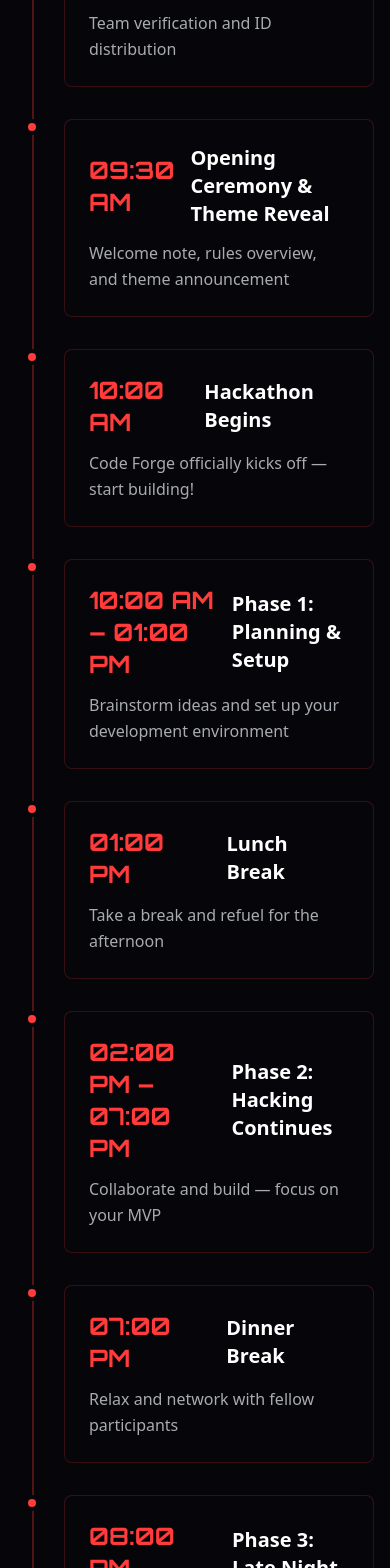
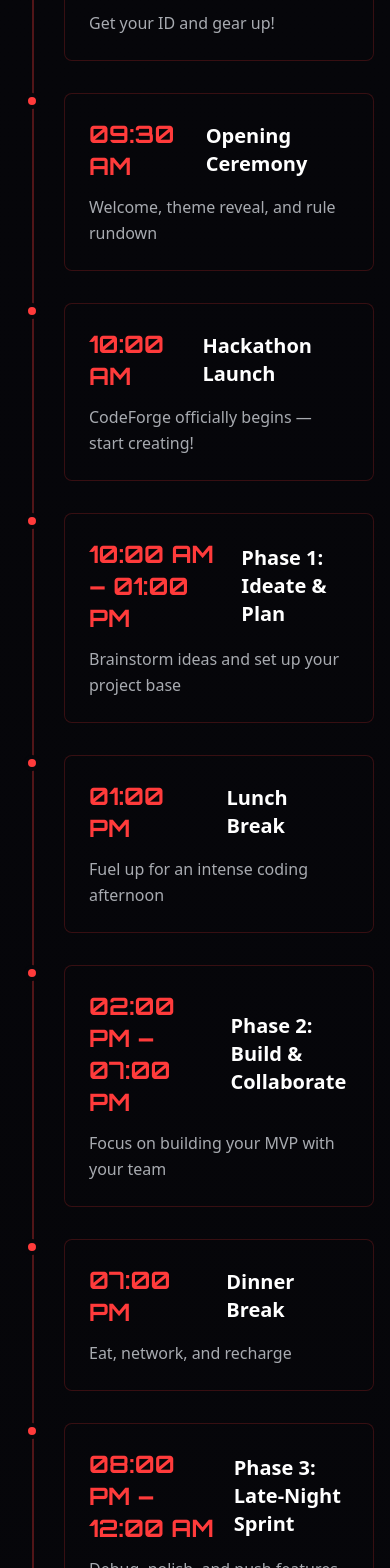
Before and after one commit to RoomSick-x00/CodeForge, a Next.js app: page / in a window 390 px wide. Shown: the part 2560-4128 px from the top of the page. Built offline with nearby package versions, Linux system fonts and the light colour scheme; no server answers.

Commit message:
Reg->PreReg

```diff
--- a/src/components/Hero.tsx
+++ b/src/components/Hero.tsx
@@ -82,7 +82,7 @@ export default function Hero() {
       </div>
 
       {/* Scroll Indicator */}
-      <div className="absolute bottom-10 left-1/2 -translate-x-1/2 transform z-30 animate-bounce">
+      <div className="absolute bottom-20 left-1/2 -translate-x-1/2 transform z-30 animate-bounce">
         <div className="w-6 h-10 border-2 border-cyber-red/50 rounded-full flex justify-center">
           <div className="w-1 h-3 bg-cyber-red/50 rounded-full mt-2 animate-pulse"></div>
         </div>
--- a/src/components/Navbar.tsx
+++ b/src/components/Navbar.tsx
@@ -23,6 +23,14 @@ export default function Navbar() {
     setIsMobileMenuOpen(false);
   };
 
+  const menuItems = [
+    { name: 'About', id: 'about' },
+    { name: 'Schedule', id: 'schedule' },
+    { name: 'Prizes', id: 'prizes' },
+    { name: 'Rules', id: 'rules' },
+    { name: 'Pre-Register', id: 'preregister' }, // updated
+  ];
+
   return (
     <nav
       className={`fixed top-0 left-0 right-0 z-50 transition-all duration-300 ${
@@ -44,15 +52,9 @@ export default function Navbar() {
           </div>
 
           {/* Desktop Navigation */}
-          <div className="hidden md:block">
+          <div className="hidden md:flex">
             <div className="ml-10 flex items-baseline space-x-8">
-              {[
-                { name: 'About', id: 'about' },
-                { name: 'Schedule', id: 'schedule' },
-                { name: 'Prizes', id: 'prizes' },
-                { name: 'Rules', id: 'rules' },
-                { name: 'Register', id: 'register' },
-              ].map((item) => (
+              {menuItems.map((item) => (
                 <button
                   key={item.name}
                   onClick={() => scrollToSection(item.id)}
@@ -99,19 +101,13 @@ export default function Navbar() {
 
       {/* Mobile Navigation */}
       {isMobileMenuOpen && (
-        <div className="md:hidden">
-          <div className="px-2 pt-2 pb-3 space-y-1 sm:px-3 bg-cyber-dark/95 backdrop-blur-md border-t border-cyber-red/20">
-            {[
-              { name: 'About', id: 'about' },
-              { name: 'Schedule', id: 'schedule' },
-              { name: 'Prizes', id: 'prizes' },
-              { name: 'Rules', id: 'rules' },
-              { name: 'Register', id: 'register' },
-            ].map((item) => (
+        <div className="md:hidden bg-cyber-dark/95 backdrop-blur-md border-t border-cyber-red/20">
+          <div className="px-4 pt-2 pb-4 flex flex-col space-y-2">
+            {menuItems.map((item) => (
               <button
                 key={item.name}
                 onClick={() => scrollToSection(item.id)}
-                className="text-cyber-gray hover:text-cyber-red block px-3 py-2 text-base font-medium w-full text-left transition-colors duration-200"
+                className="text-cyber-gray hover:text-cyber-red text-left px-3 py-2 text-sm font-medium transition-colors duration-200"
               >
                 {item.name}
               </button>
--- a/src/components/Prizes.tsx
+++ b/src/components/Prizes.tsx
@@ -27,45 +27,52 @@ export default function Prizes() {
   const prizes = [
     {
       position: '1st Place',
-      amount: '₹10,000',
+      amount: '₹20,000',
       icon: '🥇',
       description: 'Grand Prize Winner',
       perks: ['Cash Prize', 'Medal', 'Certificates', 'Mentorship Opportunity']
     },
     {
       position: '2nd Place',
-      amount: '₹5,000',
+      amount: '₹10,000',
       icon: '🥈',
       description: 'Runner-up',
       perks: ['Cash Prize', 'Medal', 'Certificates']
     },
     {
       position: '3rd Place',
-      amount: '₹2,500',
+      amount: '₹5,000',
       icon: '🥉',
       description: 'Second Runner-up',
       perks: ['Cash Prize', 'Medal', 'Certificates']
     },
     {
       position: 'Best Innovation',
-      amount: '₹500',
+      amount: '₹1000',
       icon: '💡',
       description: 'Most Creative Solution',
       perks: ['Cash Prize', 'Special Recognition', 'Certificates']
     },
     {
       position: 'Best Design',
-      amount: '₹500',
+      amount: '₹1000',
       icon: '🎨',
       description: 'Outstanding UI/UX',
       perks: ['Cash Prize', 'Certificates']
     },
     {
       position: 'Best Pitch',
-      amount: '₹500',
+      amount: '₹1000',
       icon: '🎤',
       description: 'Most Compelling Presentation',
       perks: ['Cash Prize', 'Recognition', 'Certificates']
+    },
+    {
+      position: 'All Girls Tema, Best Project',
+      amount: '₹1000',
+      icon: '🎤',
+      description: 'Encouraging girls in the tech field',
+      perks: ['Cash Prize', 'Empowerment', 'Certificates']
     }
   ];
 
--- a/src/components/Schedule.tsx
+++ b/src/components/Schedule.tsx
@@ -1,6 +1,6 @@
-'use client';
+"use client";
 
-import { useEffect, useRef } from 'react';
+import { useEffect, useRef } from "react";
 
 export default function Schedule() {
   const scheduleRef = useRef<HTMLElement>(null);
@@ -10,7 +10,7 @@ export default function Schedule() {
       (entries) => {
         entries.forEach((entry) => {
           if (entry.isIntersecting) {
-            entry.target.classList.add('visible');
+            entry.target.classList.add("visible");
           }
         });
       },
@@ -25,26 +25,85 @@ export default function Schedule() {
   }, []);
 
   const schedule = [
-  // Day 1 — Kickoff & Coding Begins
-  { time: '09:00 AM', event: 'Check-in & Registration', description: 'Team verification and ID distribution' },
-  { time: '09:30 AM', event: 'Opening Ceremony & Theme Reveal', description: 'Welcome note, rules overview, and theme announcement' },
-  { time: '10:00 AM', event: 'Hackathon Begins', description: 'Code Forge officially kicks off — start building!' },
-  { time: '10:00 AM – 01:00 PM', event: 'Phase 1: Planning & Setup', description: 'Brainstorm ideas and set up your development environment' },
-  { time: '01:00 PM', event: 'Lunch Break', description: 'Take a break and refuel for the afternoon' },
-  { time: '02:00 PM – 07:00 PM', event: 'Phase 2: Hacking Continues', description: 'Collaborate and build — focus on your MVP' },
-  { time: '07:00 PM', event: 'Dinner Break', description: 'Relax and network with fellow participants' },
-  { time: '08:00 PM – 12:00 AM', event: 'Phase 3: Late Night Coding', description: 'Quiet hours — deep work and debugging' },
+    // 🗓️ Day 1 — Kickoff & Build Begins
+    {
+      time: "09:00 AM",
+      event: "Check-In & Registration",
+      description: "Get your ID and gear up!",
+    },
+    {
+      time: "09:30 AM",
+      event: "Opening Ceremony",
+      description: "Welcome, theme reveal, and rule rundown",
+    },
+    {
+      time: "10:00 AM",
+      event: "Hackathon Launch",
+      description: "CodeForge officially begins — start creating!",
+    },
+    {
+      time: "10:00 AM – 01:00 PM",
+      event: "Phase 1: Ideate & Plan",
+      description: "Brainstorm ideas and set up your project base",
+    },
+    {
+      time: "01:00 PM",
+      event: "Lunch Break",
+      description: "Fuel up for an intense coding afternoon",
+    },
+    {
+      time: "02:00 PM – 07:00 PM",
+      event: "Phase 2: Build & Collaborate",
+      description: "Focus on building your MVP with your team",
+    },
+    {
+      time: "07:00 PM",
+      event: "Dinner Break",
+      description: "Eat, network, and recharge",
+    },
+    {
+      time: "08:00 PM – 12:00 AM",
+      event: "Phase 3: Late-Night Sprint",
+      description: "Debug, polish, and push features — night mode on!",
+    },
 
-  // Day 2 — Mentorship, Review & Final Judging
-  { time: '12:00 AM – 07:00 AM', event: 'Early Morning Coding', description: 'Push through the night — refine your prototype' },
-  { time: '07:00 AM', event: 'Breakfast Break', description: 'Light meal to kickstart the day' },
-  { time: '08:00 AM – 01:00 PM', event: 'Mentorship & Mid-Point Check', description: 'Get guidance from mentors and fine-tune your project' },
-  { time: '01:00 PM', event: 'Lunch Break', description: 'Recharge before the final sprint' },
-  { time: '06:00 PM – 08:30 PM', event: 'Final Presentations & Judging', description: 'Present your project to the judging panel' },
-  { time: '08:30 PM', event: 'Judges Deliberation', description: 'Final evaluation and decision-making' },
-  { time: '09:00 PM', event: 'Awards & Closing Ceremony', description: 'Celebrate innovation and announce the winners' },
-];
-
+    // 🌅 Day 2 — Mentorship, Demos & Awards
+    {
+      time: "12:00 AM – 07:00 AM",
+      event: "Overnight Hustle",
+      description: "Refine your prototype and finalize your vision",
+    },
+    {
+      time: "07:00 AM",
+      event: "Breakfast",
+      description: "Grab a bite and prep for mentorship",
+    },
+    {
+      time: "08:00 AM – 01:00 PM",
+      event: "Mentorship & Midpoint Review",
+      description: "Get mentor feedback and fine-tune your build",
+    },
+    {
+      time: "01:00 PM",
+      event: "Lunch Break",
+      description: "Refuel before the final stretch",
+    },
+    {
+      time: "06:00 PM – 08:30 PM",
+      event: "Final Presentations",
+      description: "Pitch your project to the judges",
+    },
+    {
+      time: "08:30 PM",
+      event: "Judging & Deliberation",
+      description: "Panel reviews and picks the winners",
+    },
+    {
+      time: "09:00 PM",
+      event: "Awards & Closing",
+      description: "Celebrate creativity, winners, and wrap-up!",
+    },
+  ];
 
   return (
     <section
@@ -59,7 +118,8 @@ export default function Schedule() {
           </h2>
           <div className="w-24 h-1 bg-cyber-red mx-auto mb-4"></div>
           <p className="text-lg text-cyber-gray/80 max-w-2xl mx-auto">
-            A carefully crafted 36-hour journey designed to maximize creativity, learning, and innovation.
+            A carefully crafted 36-hour journey designed to maximize creativity,
+            learning, and innovation.
           </p>
         </div>
 
@@ -72,7 +132,7 @@ export default function Schedule() {
               <div
                 key={index}
                 className={`relative flex items-start ${
-                  index % 2 === 0 ? 'md:flex-row' : 'md:flex-row-reverse'
+                  index % 2 === 0 ? "md:flex-row" : "md:flex-row-reverse"
                 }`}
               >
                 {/* Timeline dot */}
@@ -81,7 +141,7 @@ export default function Schedule() {
                 {/* Content */}
                 <div
                   className={`ml-12 md:ml-0 md:w-1/2 ${
-                    index % 2 === 0 ? 'md:pr-8' : 'md:pl-8'
+                    index % 2 === 0 ? "md:pr-8" : "md:pl-8"
                   }`}
                 >
                   <div className="bg-cyber-dark/50 border border-cyber-red/20 rounded-lg p-6 hover:border-cyber-red/40 transition-colors duration-300">
@@ -109,18 +169,19 @@ export default function Schedule() {
               Ready to Join?
             </h3>
             <p className="text-cyber-gray/90 mb-4">
-              Don't miss out on this incredible 36-hour journey of innovation and creativity.
+              Don't miss out on this incredible 36-hour journey of innovation
+              and creativity.
             </p>
             <button
               onClick={() => {
-                const element = document.getElementById('register');
+                const element = document.getElementById("preregister");
                 if (element) {
-                  element.scrollIntoView({ behavior: 'smooth' });
+                  element.scrollIntoView({ behavior: "smooth" });
                 }
               }}
               className="btn-primary"
             >
-              Register Now
+              Pre-Register Now
             </button>
           </div>
         </div>
```
Also changed, not shown: src/components/RegisterForm.tsx (+12 -9 lines).
